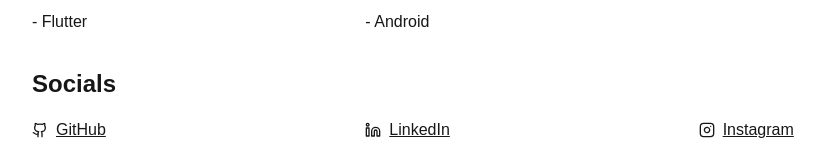
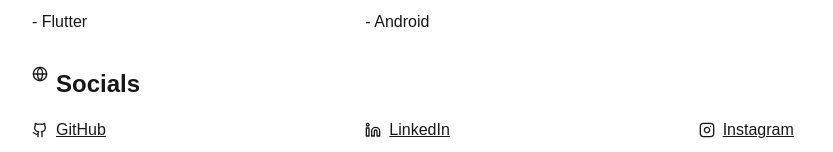
Before and after one commit to mirfanrafif/resumee, a Next.js app: page / in a window 1280 px wide. Shown: the part 342-494 px from the top of the page, without its empty margins (112-945 px from the left). Built offline with nearby package versions, Linux system fonts and the light colour scheme; a web font is replaced by a local one.

Commit message:
fix: add icon and resize

```diff
--- a/src/app/page.jsx
+++ b/src/app/page.jsx
@@ -4,6 +4,7 @@ import {
   Dribbble,
   FileStack,
   Github,
+  Globe,
   Hotel,
   Instagram,
   Linkedin,
@@ -20,7 +21,7 @@ export default function Home() {
         <img
           src="https://avatars.githubusercontent.com/u/43906580?v=4"
           alt="Avatar"
-          className="h-24 w-24 rounded-full"
+          className="w-12 h-12 lg:h-24 lg:w-24 rounded-full"
         />
 
         <div>
@@ -50,7 +51,10 @@ export default function Home() {
       </div>
 
       <div className="space-y-4">
-        <h2 className="font-bold">Socials</h2>
+        <div className="flex flex-row gap-2">
+          <Globe size={16} />
+          <h2 className="font-bold">Socials</h2>
+        </div>
         <div className="grid grid-cols-3 gap-2">
           {profile.socials.map((social, index) => (
             <a
```
